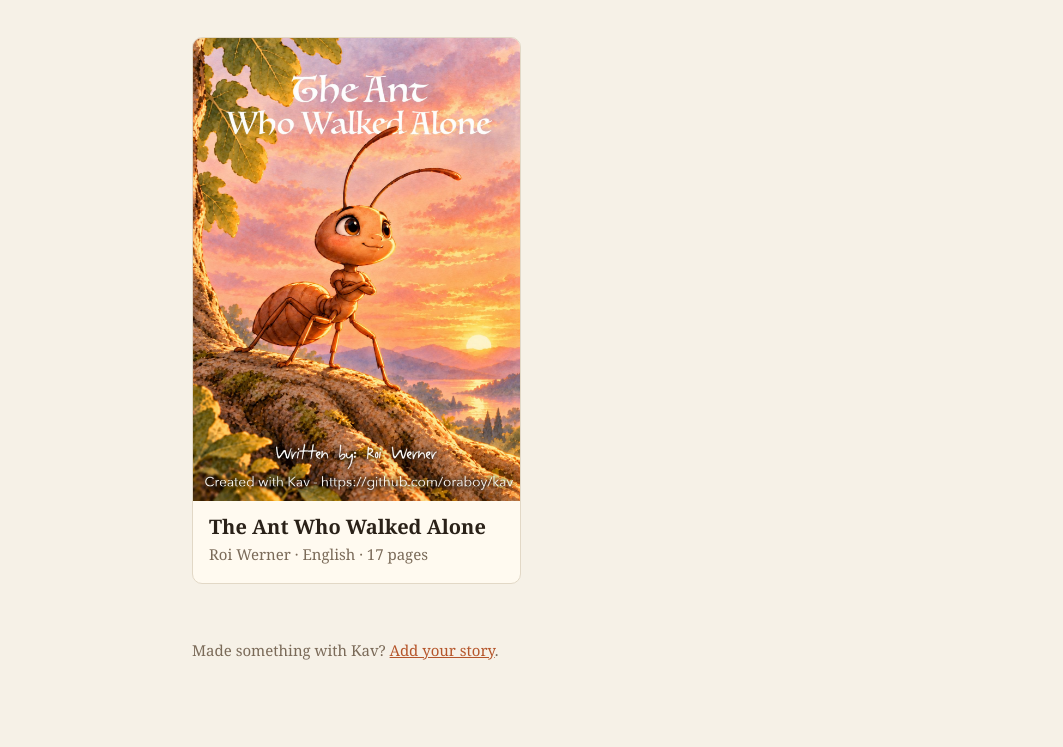
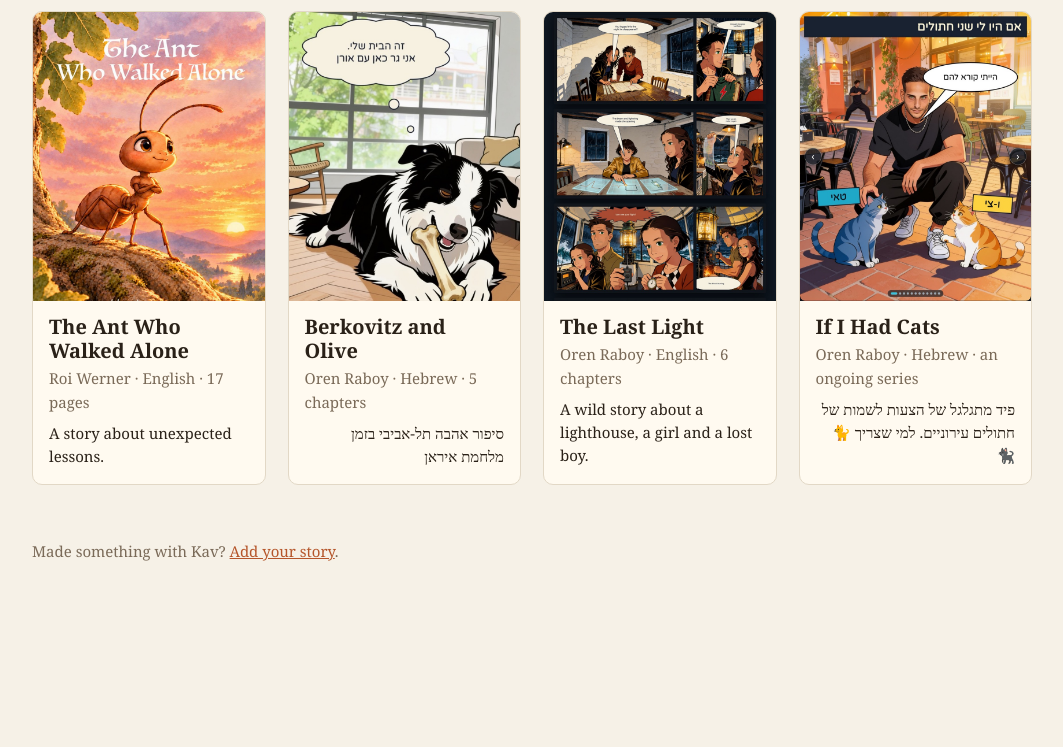
Before and after one commit to oraboy/kav-samples, a plain HTML site: page index.html in a window 1280 px wide. Shown: the part 173-920 px from the top of the page, without its empty margins (108-1171 px from the left). After the commit the page ends 822 px from the top, so only its background shows below. Drawn offline with Linux system fonts and the light colour scheme.

Commit message:
Add Berkovitz and Olive, The Last Light and If I Had Cats to the samples page
Three more tiles, each linking to the story's public reader. All four tiles use same-size covers.

Co-Authored-By: Claude Opus 5.5 <noreply@anthropic.com>

```diff
--- a/index.html
+++ b/index.html
@@ -10,18 +10,19 @@
 @media (prefers-color-scheme:dark){:root{--bg:#17130f;--ink:#f1e9da;--soft:#a89a86;--line:#2e261d;--accent:#e08a5b;--card:#1f1a14}}
 *{box-sizing:border-box}
 body{margin:0;background:var(--bg);color:var(--ink);font:17px/1.55 Georgia,'Iowan Old Style','Times New Roman',serif}
-header{max-width:720px;margin:0 auto;padding:56px 20px 22px}
+header{max-width:1040px;margin:0 auto;padding:56px 20px 22px}
 h1{font-size:clamp(32px,6vw,46px);line-height:1.08;margin:0 0 12px;text-wrap:balance}
 header p{margin:0;color:var(--soft)}
 a{color:var(--accent)}
-main{max-width:720px;margin:0 auto;padding:18px 20px 40px;display:grid;grid-template-columns:repeat(auto-fill,minmax(220px,1fr));gap:22px}
+main{max-width:1040px;margin:0 auto;padding:18px 20px 40px;display:grid;grid-template-columns:repeat(auto-fill,minmax(210px,1fr));gap:22px}
 .card{display:block;background:var(--card);border:1px solid var(--line);border-radius:10px;overflow:hidden;text-decoration:none;color:inherit}
 .card:focus-visible{outline:3px solid var(--accent);outline-offset:3px}
-.card img{display:block;width:100%;height:auto;aspect-ratio:1200/1699;object-fit:cover}
+.card img{display:block;width:100%;height:auto;aspect-ratio:4/5;object-fit:cover}
+.card p.line{color:var(--ink);margin-top:8px}
 .card div{padding:14px 16px 16px}
 .card h2{font-size:20px;line-height:1.2;margin:0 0 4px}
 .card p{margin:0;font-size:15px;color:var(--soft)}
-footer{max-width:720px;margin:0 auto;padding:0 20px 70px;color:var(--soft);font-size:15px}
+footer{max-width:1040px;margin:0 auto;padding:0 20px 70px;color:var(--soft);font-size:15px}
 </style>
 </head>
 <body>
@@ -31,8 +32,20 @@ footer{max-width:720px;margin:0 auto;padding:0 20px 70px;color:var(--soft);font-
 </header>
 <main>
   <a class="card" href="the-ant-who-walked-alone/">
-    <img src="the-ant-who-walked-alone/pages/page-01.jpg" width="1200" height="1699" alt="Cover of The Ant Who Walked Alone: a small ant standing on a root at sunset">
-    <div><h2>The Ant Who Walked Alone</h2><p>Roi Werner · English · 17 pages</p></div>
+    <img src="covers/sample-ant-who-walked-alone.jpg" width="800" height="1000" alt="Cover of The Ant Who Walked Alone: a small ant standing on a root at sunset">
+    <div><h2>The Ant Who Walked Alone</h2><p>Roi Werner · English · 17 pages</p><p class="line">A story about unexpected lessons.</p></div>
+  </a>
+  <a class="card" href="https://claude.ai/code/artifact/f69c71ef-8b2e-4fcb-96ab-f6d517cffbc9">
+    <img src="covers/sample-berko-olive.jpg" width="800" height="1000" loading="lazy" alt="Berkovitz and Olive: a border collie chewing a bone in a sunny living room">
+    <div><h2>Berkovitz and Olive</h2><p>Oren Raboy · Hebrew · 5 chapters</p><p class="line" dir="rtl" lang="he">סיפור אהבה תל-אביבי בזמן מלחמת איראן</p></div>
+  </a>
+  <a class="card" href="https://last-light-oren-review.oraboy.chatgpt.site/">
+    <img src="covers/sample-last-light.jpg" width="800" height="1000" loading="lazy" alt="The Last Light: three rows of comic panels set in a lighthouse">
+    <div><h2>The Last Light</h2><p>Oren Raboy · English · 6 chapters</p><p class="line">A wild story about a lighthouse, a girl and a lost boy.</p></div>
+  </a>
+  <a class="card" href="https://if-i-had-cats.oraboy.chatgpt.site">
+    <img src="covers/sample-if-i-had-cats.jpg" width="800" height="1000" loading="lazy" alt="If I Had Cats: a man crouching between two cats outside a cafe">
+    <div><h2>If I Had Cats</h2><p>Oren Raboy · Hebrew · an ongoing series</p><p class="line" dir="rtl" lang="he">פיד מתגלגל של הצעות לשמות של חתולים עירוניים. למי שצריך 🐈🐈‍⬛</p></div>
   </a>
 </main>
 <footer>
```
Also changed, not shown: covers/sample-ant-who-walked-alone.jpg (added), covers/sample-berko-olive.jpg (added), covers/sample-if-i-had-cats.jpg (added), covers/sample-last-light.jpg (added), 1 other file.
